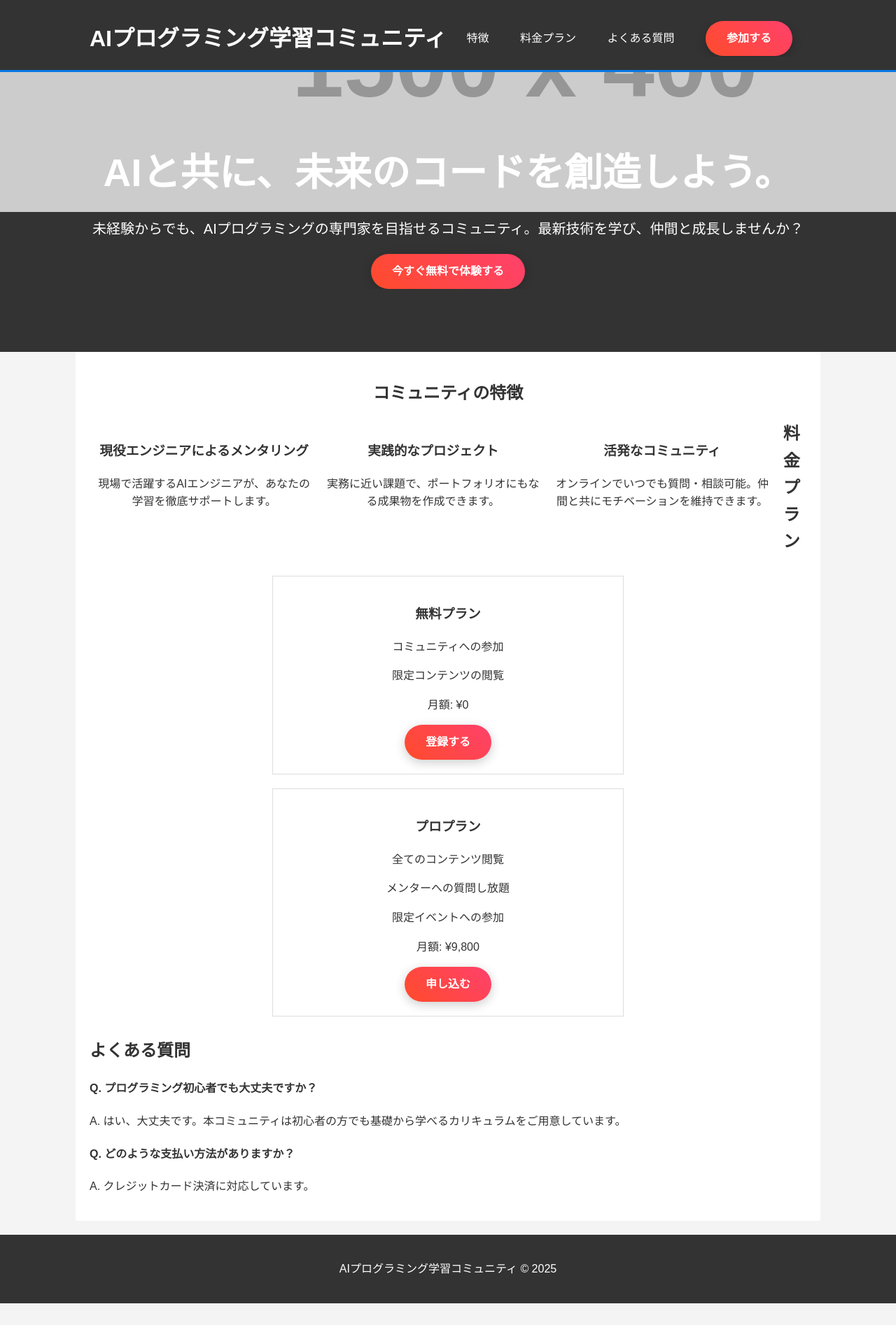
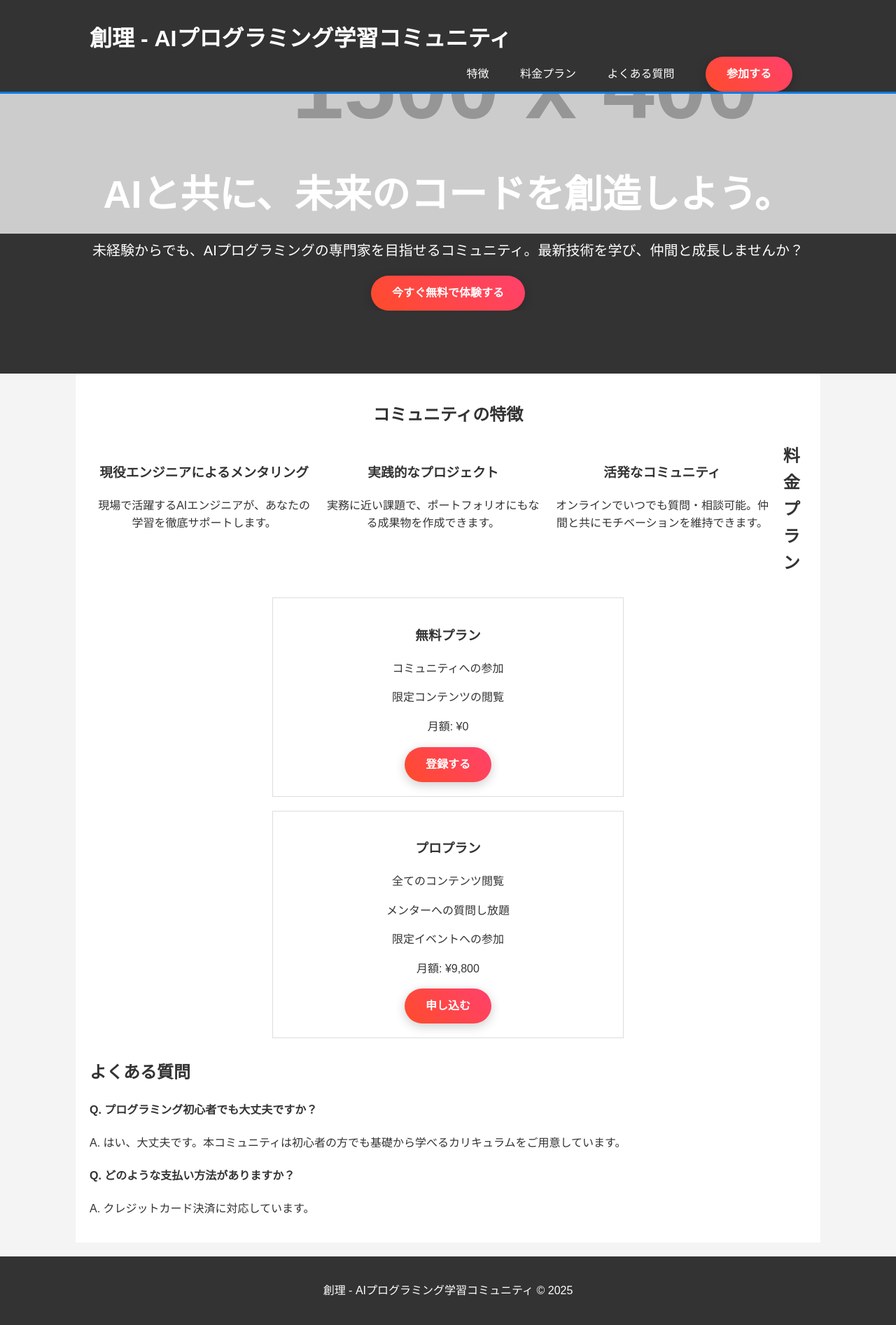
Before and after one commit to munakata-eng/souri-lp, a plain HTML site: page index.html in a window 1280 px wide. Shown: the whole page at 70% size. Before the commit the page ends 1863 px from the top, so only its background shows below. Drawn offline with Linux system fonts and the light colour scheme; placeholder pictures from the web are drawn by us.

Commit message:
「創理」を追加

```diff
--- a/index.html
+++ b/index.html
@@ -3,7 +3,7 @@
 <head>
     <meta charset="UTF-8">
     <meta name="viewport" content="width=device-width, initial-scale=1.0">
-    <title>AIプログラミング学習コミュニティ</title>
+    <title>創理 - AIプログラミング学習コミュニティ</title>
     <style>
         body {
             font-family: sans-serif;
@@ -125,7 +125,7 @@
     <header>
         <div class="container">
             <div id="branding">
-                <h1><span class="highlight">AI</span>プログラミング学習コミュニティ</h1>
+                <h1><span class="highlight">創理</span> - AIプログラミング学習コミュニティ</h1>
             </div>
             <nav>
                 <ul>
@@ -196,7 +196,7 @@
     </section>
 
     <footer>
-        <p>AIプログラミング学習コミュニティ &copy; 2025</p>
+        <p>創理 - AIプログラミング学習コミュニティ &copy; 2025</p>
     </footer>
 </body>
 </html>
```
